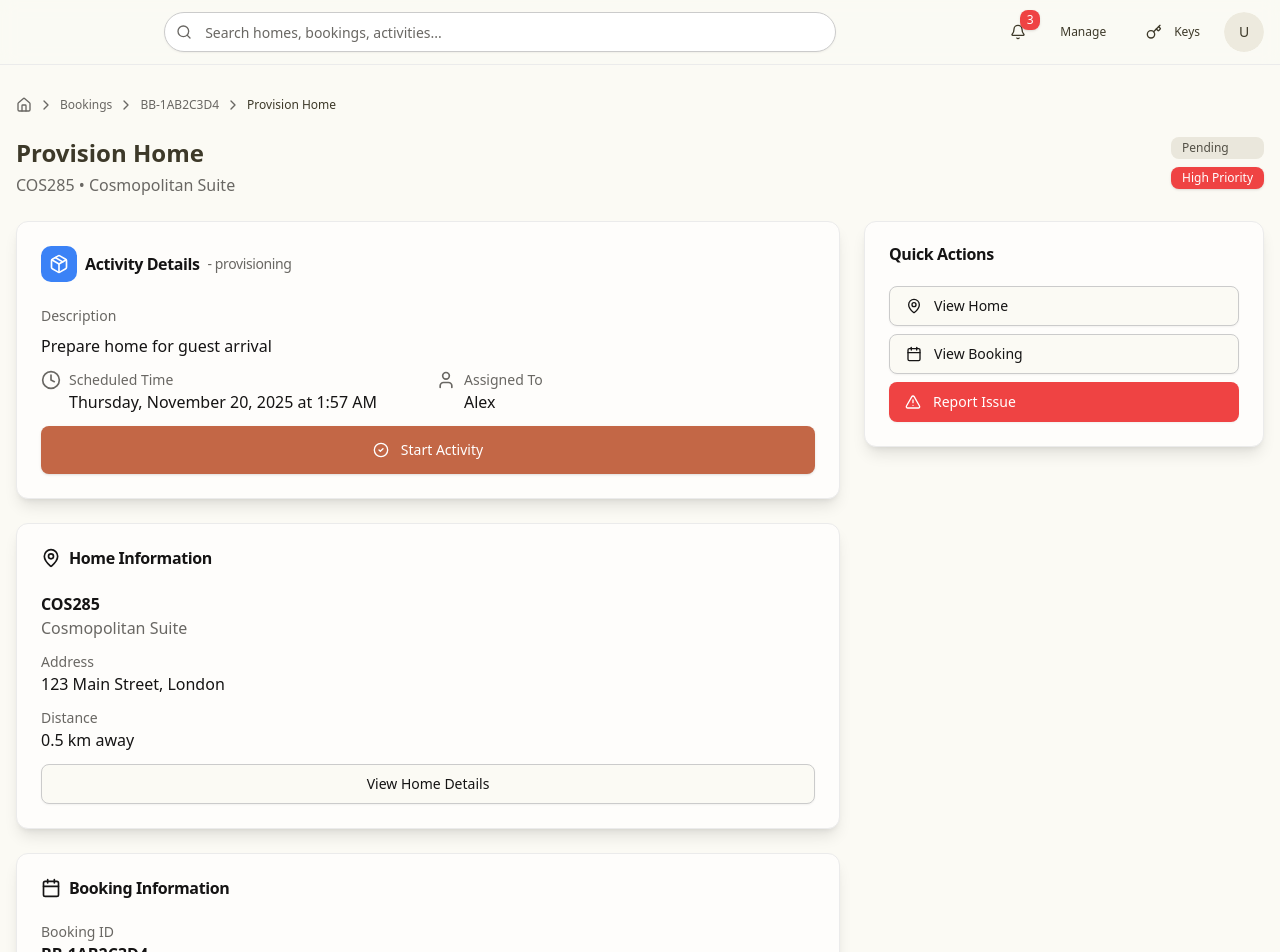
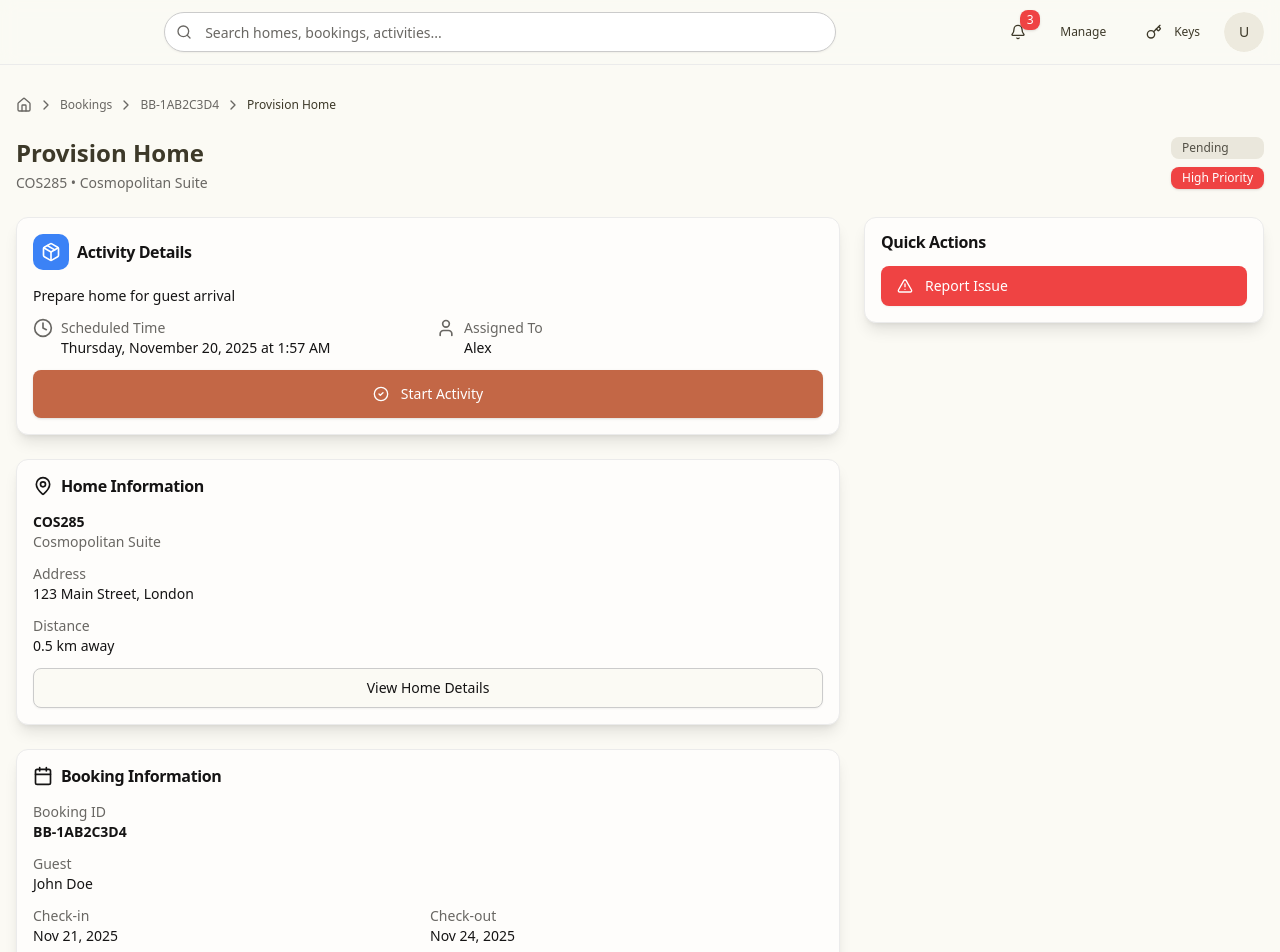
Before and after one commit to aleaming/staff-app-ux-dev-v1, a Next.js app: page /activities/activity-1 in a window 1280 px wide. Shown: the top 952 px of the page. Built offline with nearby package versions, Linux system fonts and the light colour scheme; a web font is replaced by a local one.

Commit message:
Update activity tracker, task card, damages components and UI styling

```diff
--- a/app/activities/[id]/page.tsx
+++ b/app/activities/[id]/page.tsx
@@ -97,7 +97,7 @@ export default async function ActivityDetailPage({ params }: ActivityDetailPageP
 
           <div className="flex-1">
             <h1 className="text-xl md:text-2xl font-bold">{activity.title}</h1>
-            <p className="text-muted-foreground mt-1">
+            <p className="text-sm text-muted-foreground mt-1">
               {activity.homeCode} {activity.homeName && `• ${activity.homeName}`}
             </p>
           </div>
@@ -119,14 +119,13 @@ export default async function ActivityDetailPage({ params }: ActivityDetailPageP
                   <div className={`p-2 rounded-lg ${typeConfig.color} text-white`}>
                     <TypeIcon className="h-5 w-5" />
                   </div>
-                  Activity Details <span className="text-muted-foreground font-normal text-sm">- {activity.type}</span>
+                  Activity Details
                 </CardTitle>
               </CardHeader>
               <CardContent className="space-y-3">
                 {activity.description && (
                   <div className="flex flex-col">
-                    <h3 className="text-sm mb-2 text-muted-foreground">Description</h3>
-                    <p className="font-medium">{activity.description}</p>
+                    <p className="text-sm font-medium">{activity.description}</p>
                   </div>
                 )}
 
@@ -135,7 +134,7 @@ export default async function ActivityDetailPage({ params }: ActivityDetailPageP
                     <Clock className="h-5 w-5 text-muted-foreground" />
                     <div>
                       <p className="text-sm text-muted-foreground">Scheduled Time</p>
-                      <p className="font-medium">{formatDateTime(activity.scheduledTime)}</p>
+                      <p className="font-medium text-sm">{formatDateTime(activity.scheduledTime)}</p>
                     </div>
                   </div>
 
@@ -144,7 +143,7 @@ export default async function ActivityDetailPage({ params }: ActivityDetailPageP
                       <User className="h-5 w-5 text-muted-foreground" />
                       <div>
                         <p className="text-sm text-muted-foreground">Assigned To</p>
-                        <p className="font-medium">{activity.assignedTo}</p>
+                        <p className="text-sm font-medium">{activity.assignedTo}</p>
                       </div>
                     </div>
                   )}
@@ -173,17 +172,17 @@ export default async function ActivityDetailPage({ params }: ActivityDetailPageP
                 <CardContent>
                   <div className="space-y-3">
                     <div>
-                      <h3 className="font-semibold">{home.code}</h3>
-                      {home.name && <p className="text-muted-foreground">{home.name}</p>}
+                      <h3 className="text-sm font-semibold">{home.code}</h3>
+                      {home.name && <p className="text-sm text-muted-foreground">{home.name}</p>}
                     </div>
                     <div>
                       <p className="text-sm text-muted-foreground">Address</p>
-                      <p className="font-medium">{home.address}, {home.city}</p>
+                      <p className="text-sm font-medium">{home.address}, {home.city}</p>
                     </div>
                     {home.distance !== undefined && (
                       <div>
                         <p className="text-sm text-muted-foreground">Distance</p>
-                        <p className="font-medium">{home.distance.toFixed(1)} km away</p>
+                        <p className="text-sm ont-medium">{home.distance.toFixed(1)} km away</p>
                       </div>
                     )}
                     <Button variant="outline" asChild className="w-full">
@@ -207,22 +206,22 @@ export default async function ActivityDetailPage({ params }: ActivityDetailPageP
                   <div className="space-y-3">
                     <div>
                       <p className="text-sm text-muted-foreground">Booking ID</p>
-                      <p className="font-semibold">{booking.bookingId}</p>
+                      <p className="text-sm font-semibold">{booking.bookingId}</p>
                     </div>
                     <div>
                       <p className="text-sm text-muted-foreground">Guest</p>
-                      <p className="font-medium">{booking.guestName}</p>
+                      <p className="text-sm font-medium">{booking.guestName}</p>
                     </div>
-                    <div className="grid gap-2 md:grid-cols-2">
+                    <div className="grid gap-1 grid-cols-2">
                       <div>
                         <p className="text-sm text-muted-foreground">Check-in</p>
-                        <p className="font-medium">
+                        <p className="text-sm font-medium">
                           {booking.checkIn.toLocaleDateString('en-US', { month: 'short', day: 'numeric', year: 'numeric' })}
                         </p>
                       </div>
                       <div>
                         <p className="text-sm text-muted-foreground">Check-out</p>
-                        <p className="font-medium">
+                        <p className="text-sm font-medium">
                           {booking.checkOut.toLocaleDateString('en-US', { month: 'short', day: 'numeric', year: 'numeric' })}
                         </p>
                       </div>
@@ -243,20 +242,7 @@ export default async function ActivityDetailPage({ params }: ActivityDetailPageP
                 <CardTitle>Quick Actions</CardTitle>
               </CardHeader>
               <CardContent className="space-y-2">
-                <Button variant="outline" className="w-full justify-start" asChild>
-                  <Link href={`/homes/${home?.id || '#'}`}>
-                    <MapPin className="h-4 w-4 mr-2" />
-                    View Home
-                  </Link>
-                </Button>
-                {booking && (
-                  <Button variant="outline" className="w-full justify-start" asChild>
-                    <Link href={`/bookings/${booking.id}`}>
-                      <Calendar className="h-4 w-4 mr-2" />
-                      View Booking
-                    </Link>
-                  </Button>
-                )}
+
                 {home && (
                   <ReportIssueButton
                     homeId={home.id}
--- a/app/globals.css
+++ b/app/globals.css
@@ -64,7 +64,7 @@
     --popover-foreground: 60 3% 89%;
     --primary: 16 58% 60%;
     --primary-foreground: 0 0% 100%;
-    --secondary: 48 50% 97%;
+    --secondary: 48 50% 87%;
     --secondary-foreground: 60 2% 18%;
     --muted: 60 4% 10%;
     --muted-foreground: 48 10% 69%;
--- a/components/homes/DamagesNotificationBanner.tsx
+++ b/components/homes/DamagesNotificationBanner.tsx
@@ -83,9 +83,9 @@ export function DamagesNotificationBanner() {
         </SheetTrigger>
       </div>
 
-      <SheetContent side="bottom" className="h-screen max-h-[calc(100vh-8rem)] flex flex-col bg-secondary dark:bg-secondary-dark">
-        <SheetHeader className="mb-4">
-          <SheetTitle className="text-2xl">Known Damages</SheetTitle>
+      <SheetContent side="bottom" className="h-screen max-h-[calc(100vh-8rem)] flex flex-col bg-secondary dark:bg-secondary-foreground">
+        <SheetHeader className="mb-1">
+          <SheetTitle className="text-2xl text-left">Known Damages</SheetTitle>
         </SheetHeader>
         <div className="flex-1 overflow-y-auto">
           <DamagesSheet homeId={homeId} damages={damages} />
--- a/components/homes/DamagesSheet.tsx
+++ b/components/homes/DamagesSheet.tsx
@@ -137,7 +137,7 @@ export function DamagesSheet({ homeId, damages }: DamagesSheetProps) {
   return (
     <div className="space-y-6 pb-24">
       <div>
-        <p className="text-muted-foreground">
+        <p className="text-foreground font-medium">
           {home?.code} {home?.name && `• ${home.name}`}
         </p>
         <p className="text-sm text-muted-foreground mt-2">
@@ -228,7 +228,7 @@ export function DamagesSheet({ homeId, damages }: DamagesSheetProps) {
       </div>
 
       {/* Summary */}
-      <Card className="bg-muted/50">
+      <Card className="bg-background dark:bg-secondary-foreground">
         <CardContent className="p-4">
           <div className="flex items-center justify-between">
             <div>
--- a/components/ui/card.tsx
+++ b/components/ui/card.tsx
@@ -23,7 +23,7 @@ const CardHeader = React.forwardRef<
 >(({ className, ...props }, ref) => (
   <div
     ref={ref}
-    className={cn("flex flex-col space-y-1.5 p-6", className)}
+    className={cn("flex flex-col space-y-1.5 p-4", className)}
     {...props}
   />
 ))
@@ -57,7 +57,7 @@ const CardContent = React.forwardRef<
   HTMLDivElement,
   React.HTMLAttributes<HTMLDivElement>
 >(({ className, ...props }, ref) => (
-  <div ref={ref} className={cn("p-6 pt-0", className)} {...props} />
+  <div ref={ref} className={cn("p-4 pt-0", className)} {...props} />
 ))
 CardContent.displayName = "CardContent"
 
@@ -67,7 +67,7 @@ const CardFooter = React.forwardRef<
 >(({ className, ...props }, ref) => (
   <div
     ref={ref}
-    className={cn("flex items-center p-6 pt-0", className)}
+    className={cn("flex items-center p-4 pt-0", className)}
     {...props}
   />
 ))
```
Also changed, not shown: components/activities/ActivityTracker.tsx (+20 -26 lines), components/activities/TaskCard.tsx (+13 -32 lines).
